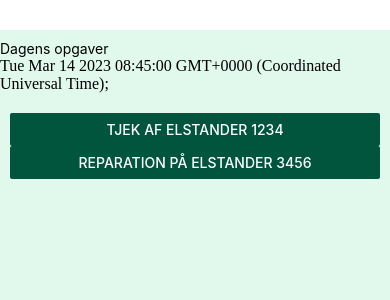
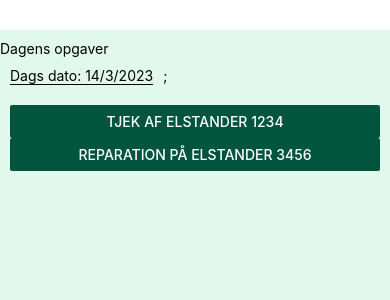
Before and after one commit to Nyberg5000/Energi-Fyn-App, a React Native app: screen / in a window 390 px wide. Shown: the top 300 px of the page. Built offline with nearby package versions, Linux system fonts and the light colour scheme.

Commit message:
changed date component name and fixed errors

```diff
--- a/App.js
+++ b/App.js
@@ -1,6 +1,6 @@
 import { Alert, Button, StyleSheet, Text, View } from 'react-native';
 
-//import Date from './components/Date';
+import TodayDate from './components/TodayDate';
 
 export default function App() {
 
@@ -13,8 +13,9 @@ export default function App() {
     <View style={styles.container} >
       <View style={styles.header} >
         <Text>Dagens opgaver</Text>
-
-        <Date/>;
+        <Text>
+          <TodayDate/>;
+       </Text>
 
 
       </View>
--- a/components/Date.js
+++ b/components/TodayDate.js
@@ -1,17 +1,22 @@
 import { StyleSheet, View, Text } from "react-native";
 
-function Date(){
-   const date=new Date();
-   const modifiedDate=`${date.getDate()}/${date.getMonth()+1}/${date.getFullYear()}`;
+
+function TodayDate(){
+  const date=new Date();
+
+
+    const modifiedDate=`${date.getDate()}/${date.getMonth()+1}/${date.getFullYear()}`;
 
     return(
         <View style={styles.date}  >
         <Text>Dags dato: {modifiedDate}</Text>
         </View>
     );
+
+
 }
 
-export default Date;
+export default TodayDate;
 
 const styles =StyleSheet.create({
     date:
@@ -20,7 +25,7 @@ const styles =StyleSheet.create({
         borderBottomWidth:1,
         marginTop: 10,
         marginLeft:10,
-        marginRight:10,a
+        marginRight:10,
       },
 
 })
```
